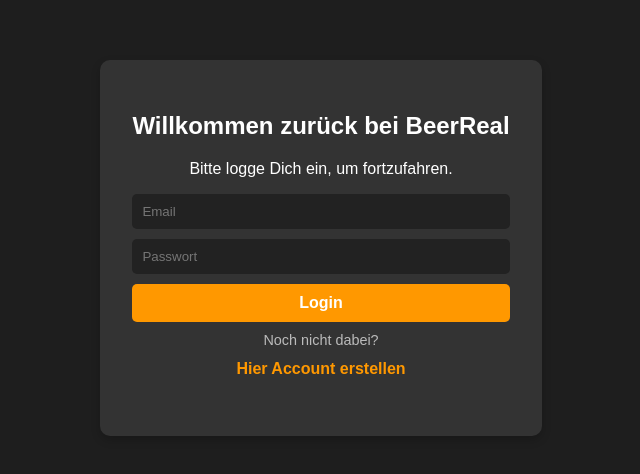
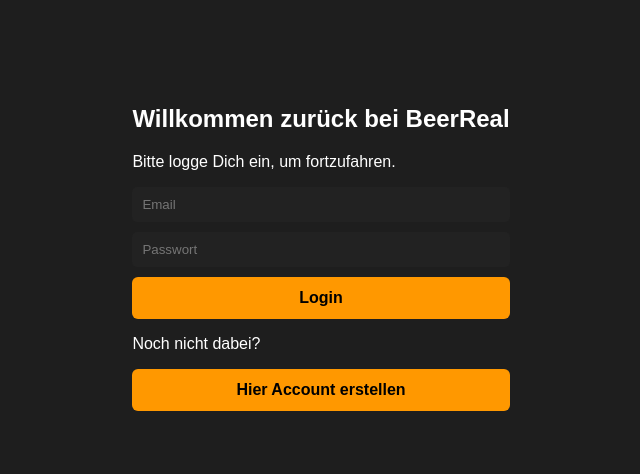
Before and after one commit to frederikbckl/beerreal, a React (Create React App) app: page / in a window 1280 px wide. Shown: the part 152-626 px from the top of the page, without its empty margins (319-959 px from the left). Built offline with nearby package versions, Linux system fonts and the light colour scheme; no server answers; the database is empty.

Commit message:
Adjusted login page

```diff
--- a/src/Auth.js
+++ b/src/Auth.js
@@ -21,7 +21,7 @@
       await signInWithEmailAndPassword(auth, email, password);
       navigate("/beer-counter"); // ✅ Redirect to home after login
     } catch (err) {
-      setError("Invalid email or password. Please try again.");
+      setError("Falsche Anmeldedaten oder Konto existiert nicht.");
     }
   };
 
@@ -30,26 +30,78 @@
   };
 
   return (
-    <div className="auth-container">
-      <div className="auth-box">
-        <h2>Willkommen zurück bei BeerReal</h2>
-        <p>Bitte logge Dich ein, um fortzufahren.</p>
-
-        <input type="email" placeholder="Email" />
-        <input type="password" placeholder="Passwort" />
-
-        <button className="login-btn">Login</button>
-
-        <p className="auth-toggle">
-          Noch nicht dabei?{" "}
-          <button onClick={() => navigate("/signup")} className="signup-btn">
-            Hier Account erstellen
+    <div className="container">
+      <div className="card">
+        <h2>{isSignup ? "Neu dabei?" : "Willkommen zurück bei BeerReal"}</h2>
+        <p>
+          {isSignup
+            ? "Bitte erstelle einen Account, um fortzufahren."
+            : "Bitte logge Dich ein, um fortzufahren."}
+        </p>
+        <form onSubmit={handleLogin}>
+          {isSignup && (
+            <input
+              type="text"
+              placeholder="Name"
+              className="input-box"
+            />
+          )}
+          <input
+            type="email"
+            placeholder="Email"
+            className="input-box"
+            value={email}
+            onChange={(e) => setEmail(e.target.value)}
+          />
+          <input
+            type="password"
+            placeholder="Passwort"
+            className="input-box"
+            value={password}
+            onChange={(e) => setPassword(e.target.value)}
+          />
+          <button className="button" type="submit">
+            {isSignup ? "Sign Up" : "Login"}
           </button>
-        </p>
+          {error && <p className="error-message">{error}</p>}
+        </form>
+        <div className="toggle-container">
+          <p>{isSignup ? "Bereits registriert?" : "Noch nicht dabei?"}</p>
+          <button
+            className="toggle-button"
+            onClick={() => setIsSignup(!isSignup)}
+          >
+            {isSignup ? "Hier einloggen" : "Hier Account erstellen"}
+          </button>
+        </div>
       </div>
     </div>
   );
 };
+
+
+
+//   return (
+//     <div className="auth-container">
+//       <div className="auth-box">
+//         <h2>Willkommen zurück bei BeerReal</h2>
+//         <p>Bitte logge Dich ein, um fortzufahren.</p>
+
+//         <input type="email" placeholder="Email" />
+//         <input type="password" placeholder="Passwort" />
+
+//         <button className="login-btn">Login</button>
+
+//         <p className="auth-toggle">
+//           Noch nicht dabei?{" "}
+//           <button onClick={() => navigate("/signup")} className="signup-btn">
+//             Hier Account erstellen
+//           </button>
+//         </p>
+//       </div>
+//     </div>
+//   );
+// };
 
 export default Login;
 
```
Also changed, not shown: src/App.js (+0 -91 lines).
